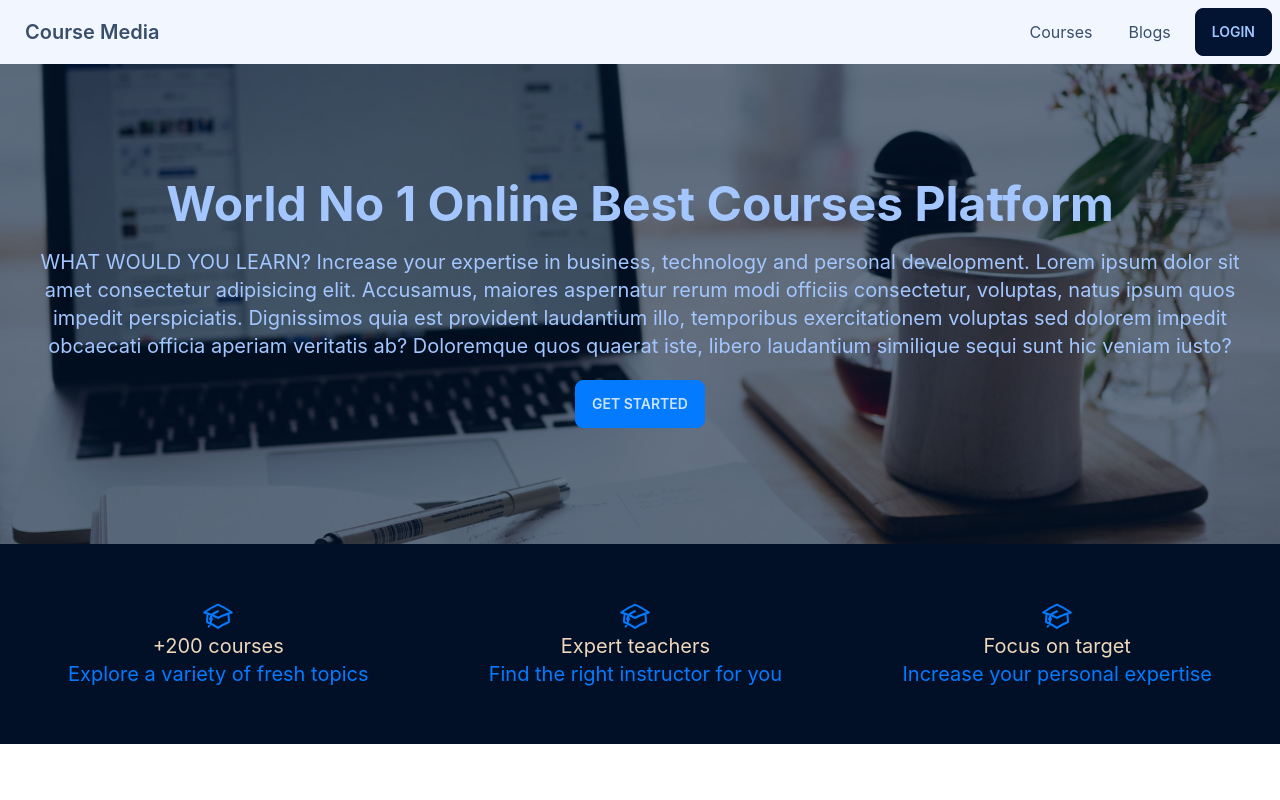
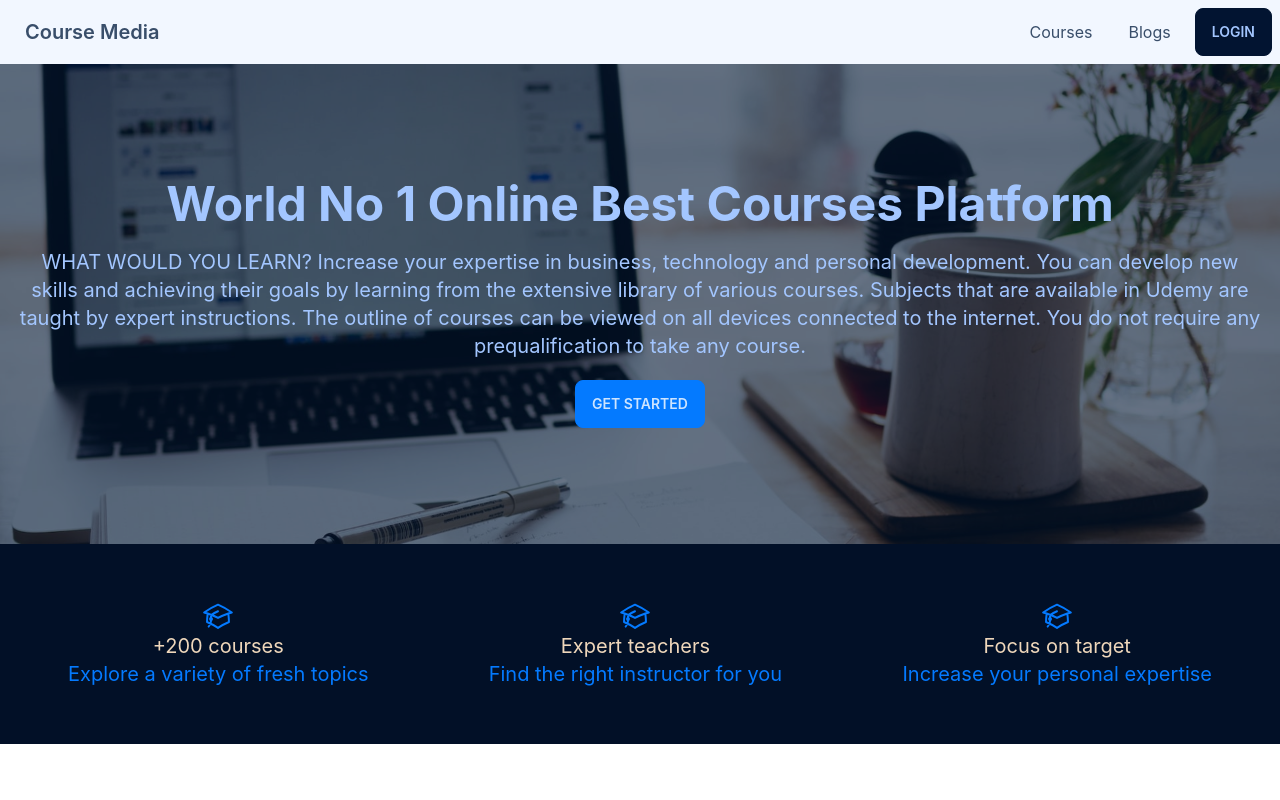
Before and after one commit to Md-rifat33/course-media-client, a React (Vite) app: page / in a window 1280 px wide. Shown: the top 800 px of the page. Built offline with nearby package versions, Linux system fonts and the light colour scheme; no server answers.

Commit message:
banner text updated

```diff
--- a/src/components/home/Banner.tsx
+++ b/src/components/home/Banner.tsx
@@ -9,11 +9,8 @@ const Banner: React.FC = () => {
         <div className="max-w-md">
           <h1 className="mb-5 text-5xl font-bold">World No 1 Online Best Courses Platform</h1>
           <p className="mb-5 text-xl">
-            WHAT WOULD YOU LEARN? Increase your expertise in business, technology and personal development. Lorem ipsum
-            dolor sit amet consectetur adipisicing elit. Accusamus, maiores aspernatur rerum modi officiis consectetur,
-            voluptas, natus ipsum quos impedit perspiciatis. Dignissimos quia est provident laudantium illo, temporibus
-            exercitationem voluptas sed dolorem impedit obcaecati officia aperiam veritatis ab? Doloremque quos quaerat
-            iste, libero laudantium similique sequi sunt hic veniam iusto?
+            WHAT WOULD YOU LEARN? Increase your expertise in business, technology and personal development. You can develop new skills and achieving their goals by learning from the extensive library of various courses. Subjects that are available in Udemy are taught by expert instructions.
+            The outline of courses can be viewed on all devices connected to the internet. You do not require any prequalification to take any course.
           </p>
           <button className="btn btn-primary">Get Started</button>
         </div>
```
